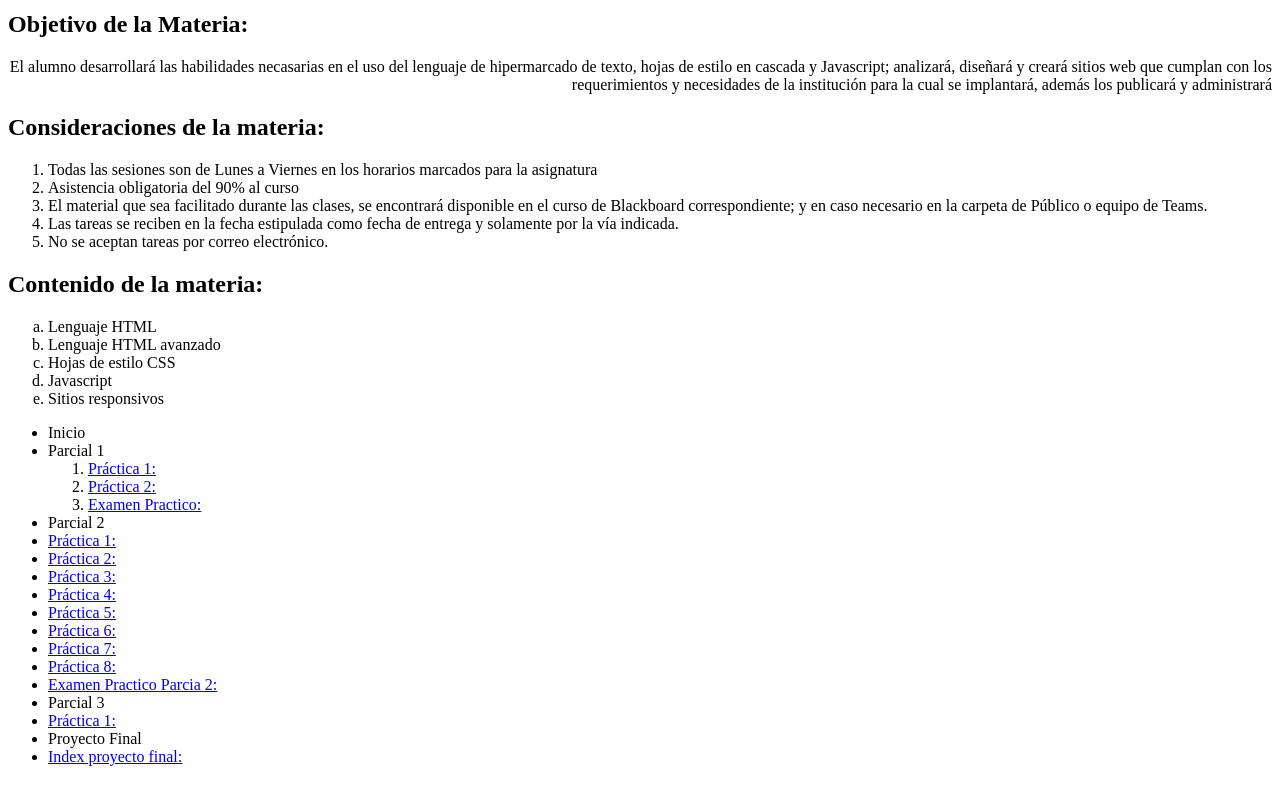
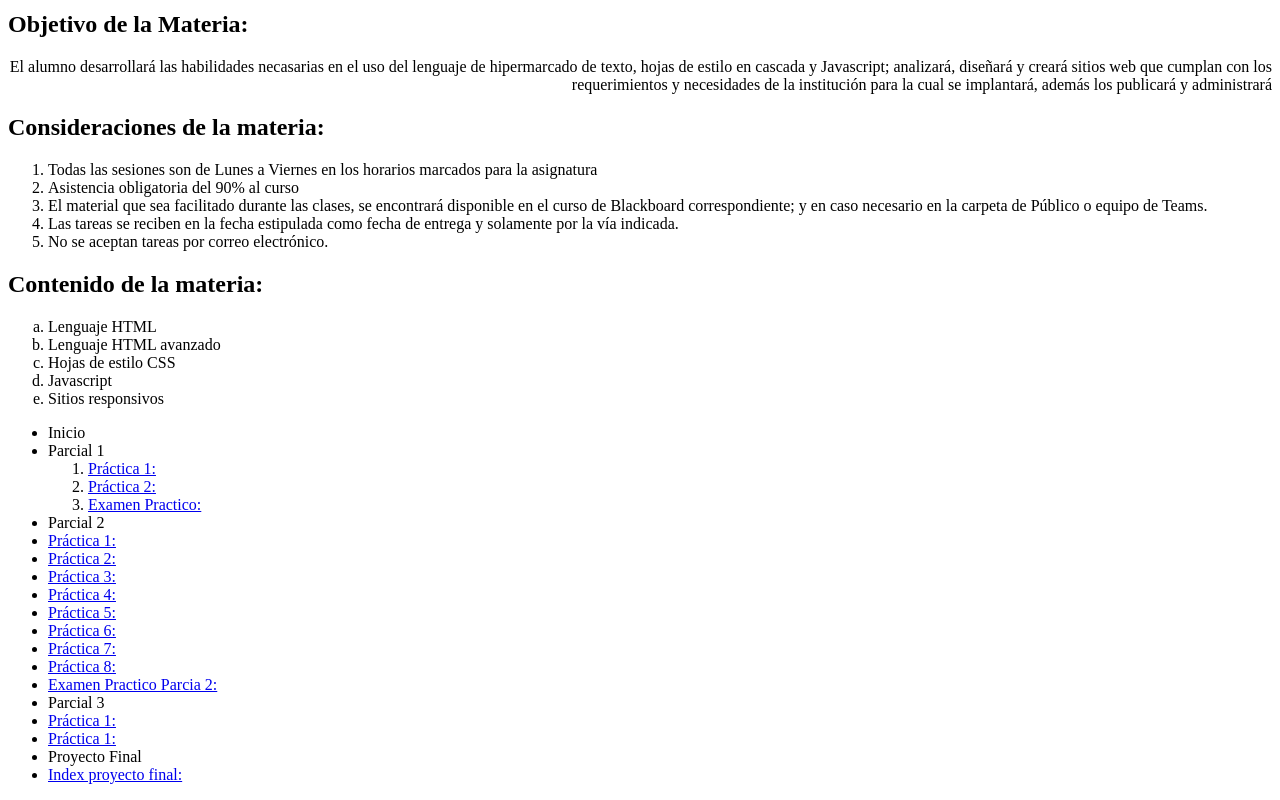
Before and after one commit to OscarGr2004/Programacionweb1, a plain HTML site: page index.html in a window 1280 px wide. Shown: the part 997-1797 px from the top of the page. Drawn offline with Linux system fonts and the light colour scheme.

Commit message:
Update index.html

```diff
--- a/index.html
+++ b/index.html
@@ -95,6 +95,7 @@
             <li><a href="ExamenP2.html">Examen Practico Parcia 2:</a></li>
             <li>Parcial 3</li>
             <li><a href="operaciones java.html">Práctica 1:</a></li>
+            <li><a href="formulario java.html">Práctica 1:</a></li>
             <li>Proyecto Final</li>
             <li><a href="index proyecto final.html">Index proyecto final:</a></li>
         </ul>
```
